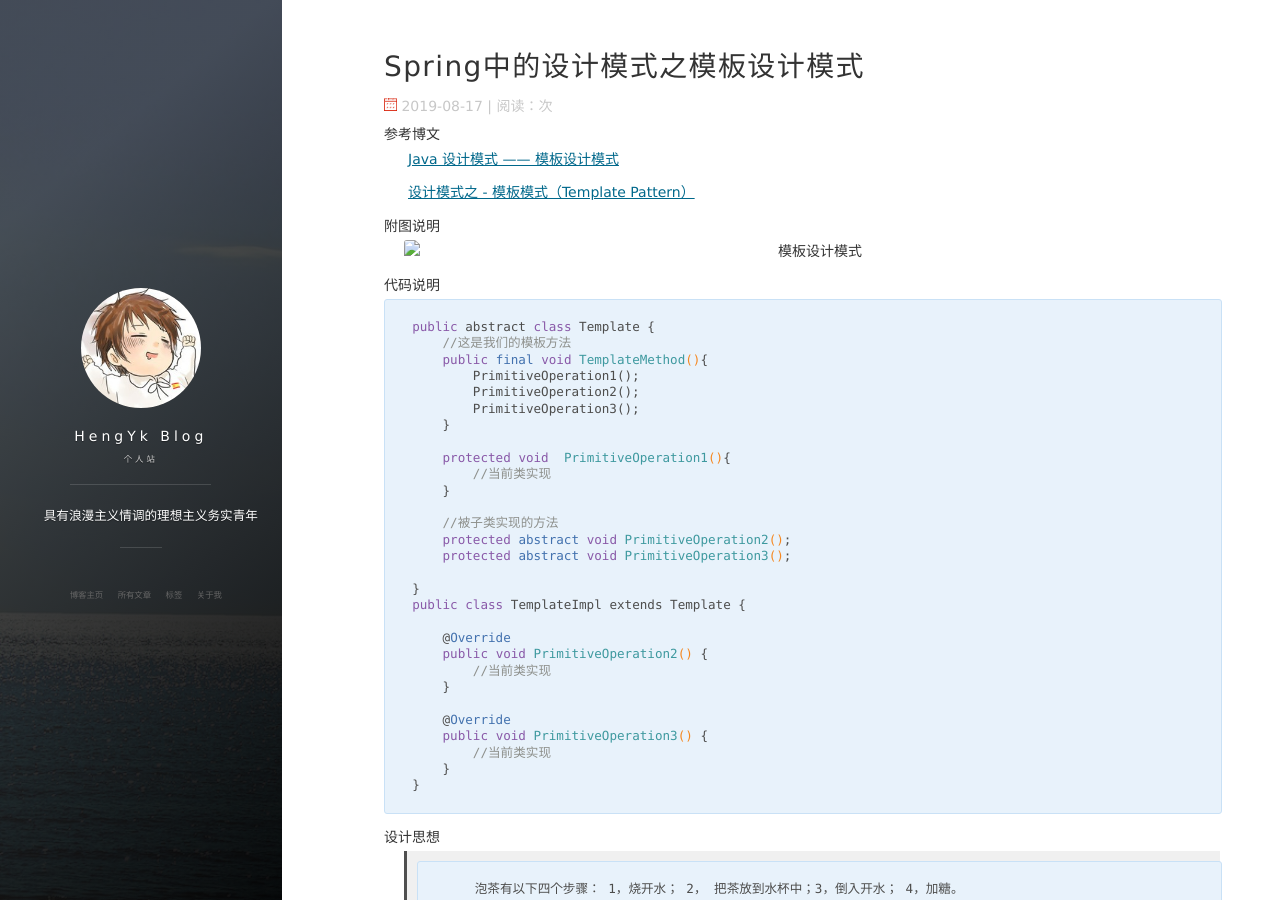
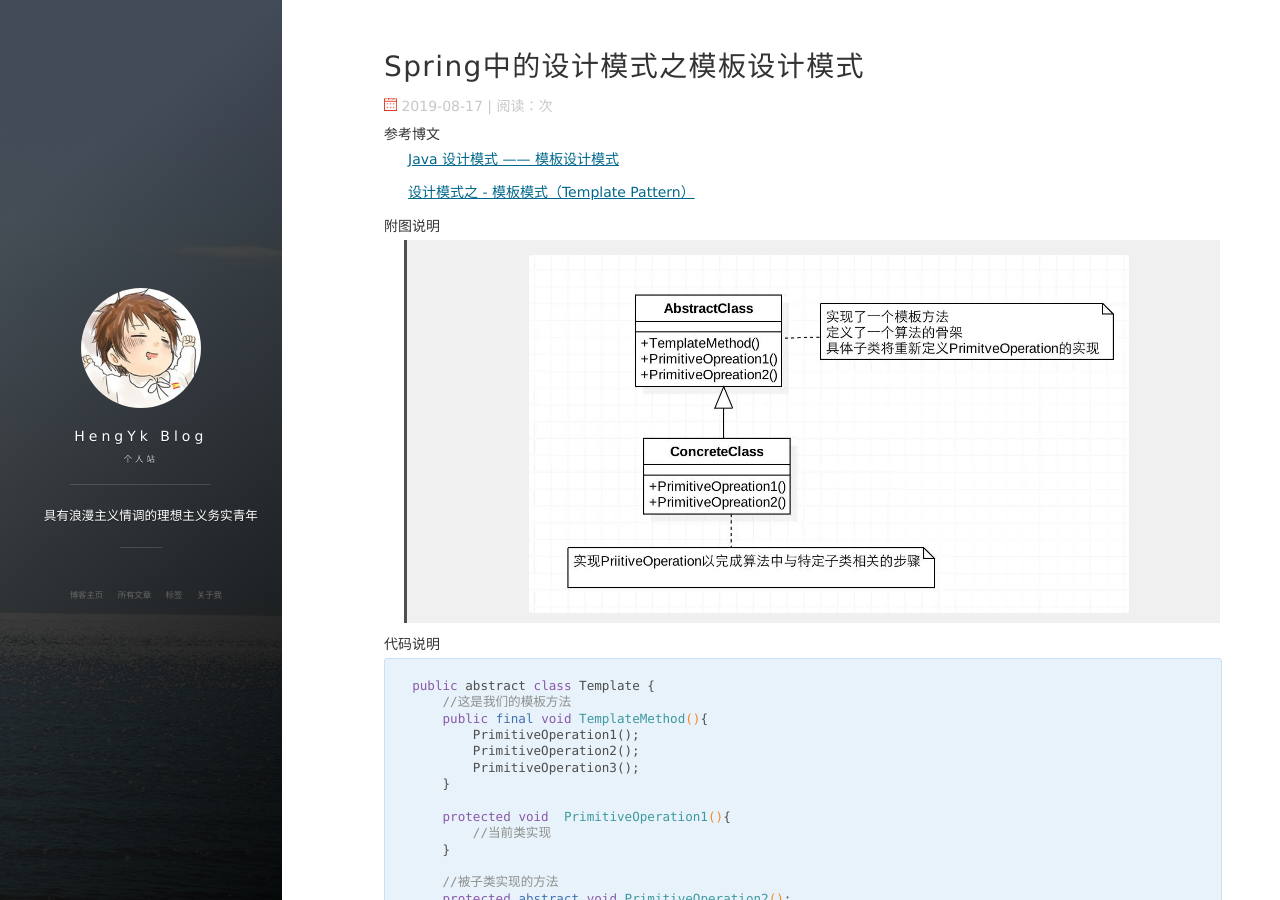
Before and after one commit to HengYk/hengyk.github.io, a Jekyll site: the page built from _posts/2019-08-17-Spring中的设计模式之模板设计模式.md, in a window 1280 px wide and 900 px high. Built offline with Jekyll 4.4.1, drawn with Linux system fonts in a browser that asks for light colours; nearby versions of some CDN libraries; comment, search, counter and statistics services are not loaded.

Commit message:
Spring中的设计模式之模板设计模式

```diff
--- a/_posts/2019-08-17-Spring中的设计模式之模板设计模式.md
+++ b/_posts/2019-08-17-Spring中的设计模式之模板设计模式.md
@@ -14,7 +14,8 @@
 
 ##### 附图说明
 
-![模板设计模式](../images/post/模板设计模式.jpg)
+<!-- ![模板设计模式](../images/post/模板设计模式.jpg) -->
+> <img src="/images/post/模板设计模式.jpg" width="600px" height="">
 
 ##### 代码说明
 
```
